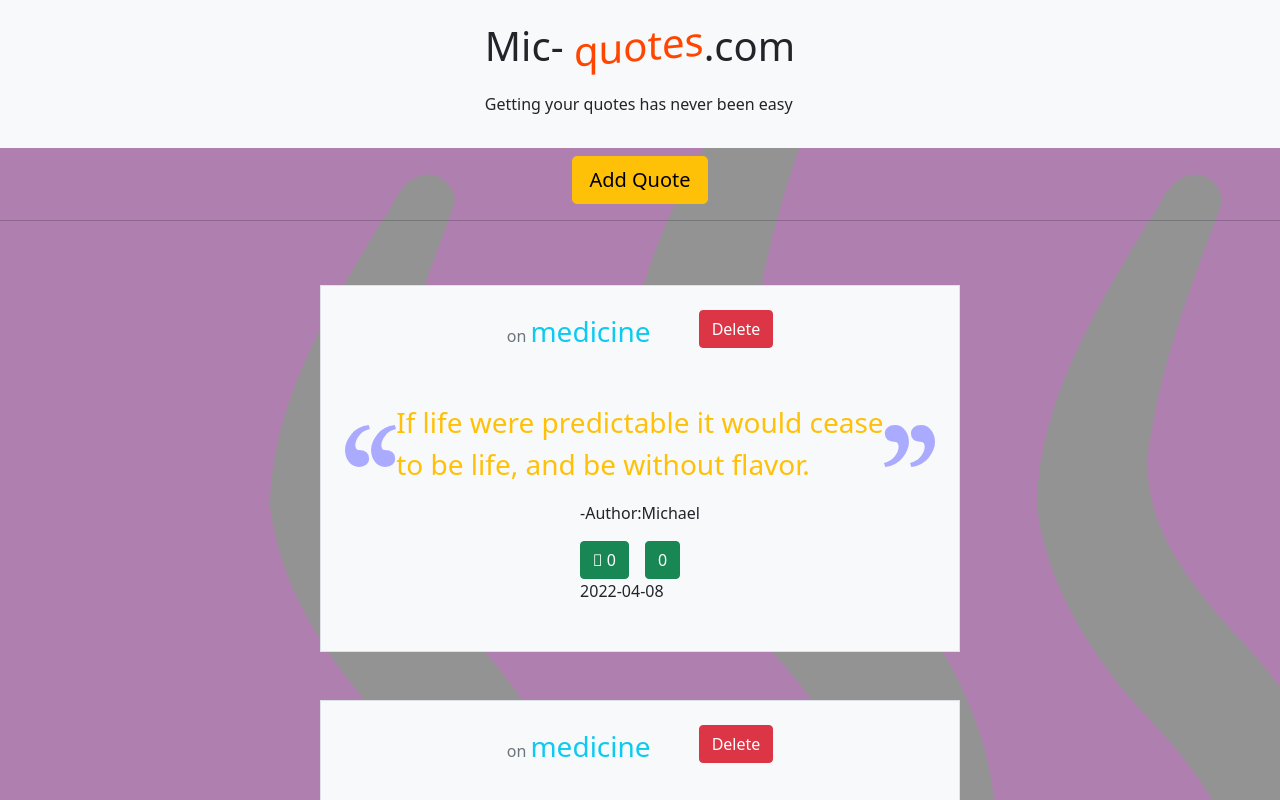
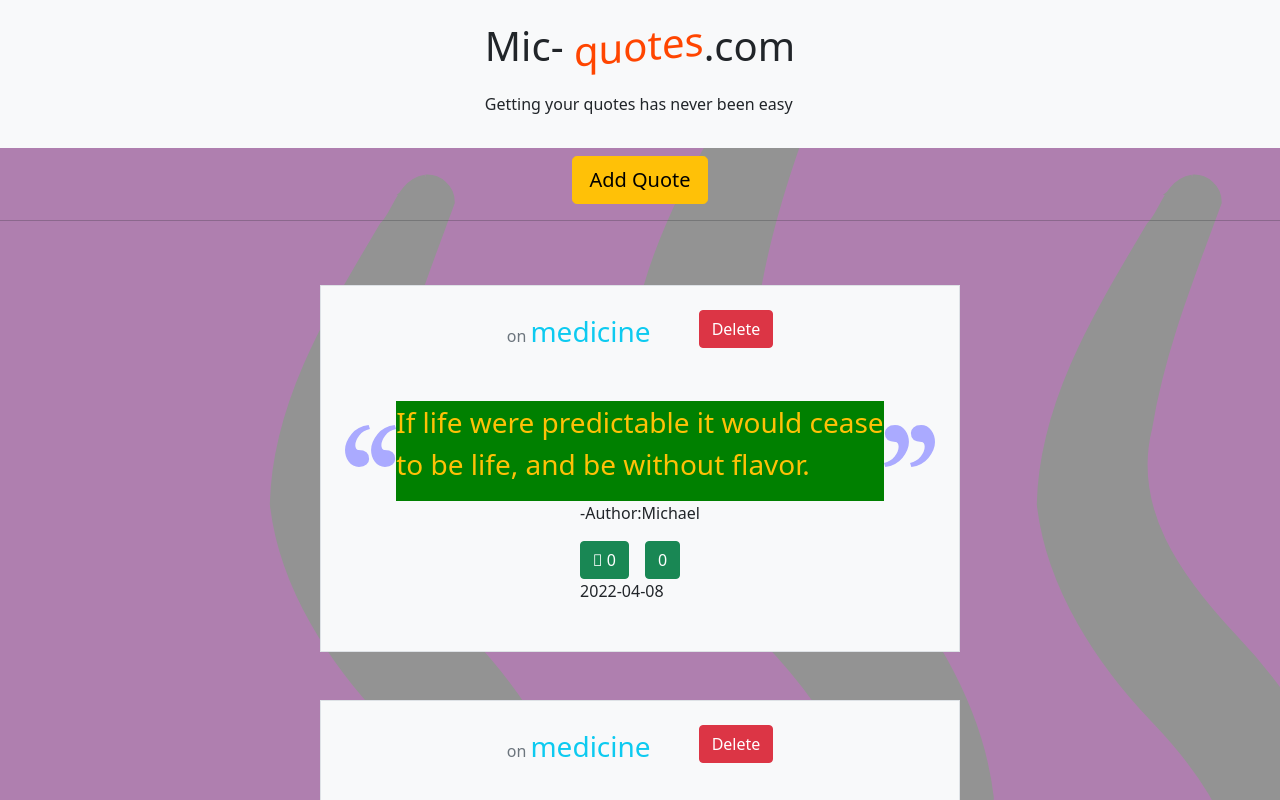
Before and after one commit to Michael-Ogaye/quotes, an Angular app: page / in a window 1280 px wide. Shown: the top 800 px of the page. Built offline with nearby package versions, Linux system fonts and the light colour scheme.

Commit message:
creating an array of upvotes

```diff
--- a/src/app/app.component.html
+++ b/src/app/app.component.html
@@ -23,7 +23,7 @@
           <div class="imgr imaga">
               <img src="../assets/images/right.svg" alt="left-quote">
           </div >
-          <div class="cont">
+          <div appHighlight class="cont">
               <p class="fs-3 text-warning">{{i.content}}</p>
 
           </div>
--- a/src/app/app.component.ts
+++ b/src/app/app.component.ts
@@ -11,6 +11,7 @@ export class AppComponent {
 
   constructor(){
     this.log();
+    this.largestVote()
   }
 
   allQuotes:Quote[]=[
@@ -56,6 +57,11 @@ downv(idx:number){
 
 
 }
+//upvotes array
+allups:number[]=[]
+largestVote(){
+  console.log(this.allQuotes.values)
+}
 
 
 }
--- a/src/app/highlight.directive.ts
+++ b/src/app/highlight.directive.ts
@@ -7,7 +7,7 @@ export class HighlightDirective implements OnInit {
 
   constructor(private elem:ElementRef) { }
 ngOnInit(): void {
-    this.elem.nativeElement.style.backgroundColor='blue';
+    this.elem.nativeElement.style.backgroundColor='green';
 }
 
 
```
